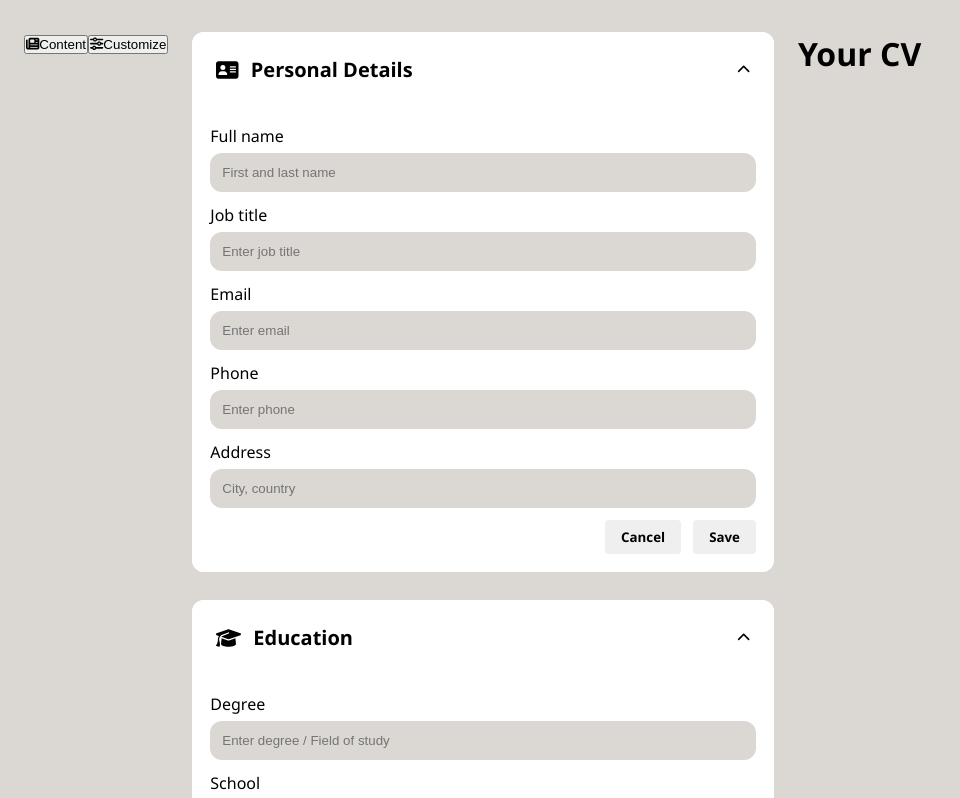
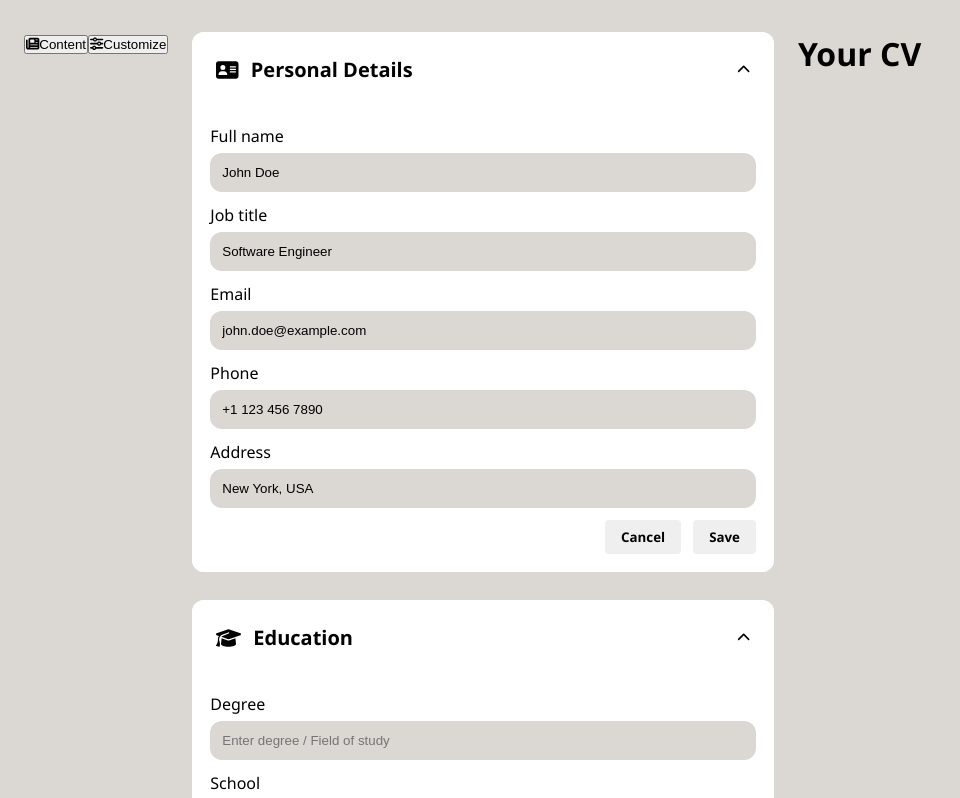
Before and after one commit to escapist-berlin/the-odin-project, a React (Vite) app in the folder cv-generator-app/: page / in a window 1280 px wide. Shown: the top 798 px of the page, without its empty margins (0-960 px from the left). Built offline with nearby package versions, Linux system fonts and the light colour scheme.

Commit message:
[WIP] PersonalDetails update values

```diff
--- a/cv-generator-app/src/App.jsx
+++ b/cv-generator-app/src/App.jsx
@@ -2,10 +2,26 @@ import { useState } from "react";
 import Sidebar from "./components/Sidebar";
 import Section from "./components/Section";
 import './styles/App.css'
+import sampleData from "./sampleData";
 
 function App() {
+  const [sections, setSections] = useState(sampleData);
   const [sectionOpen, setSectionOpen] = useState(null);
   const setOpen = (sectionName) => setSectionOpen(sectionName);
+
+  function handleSectionChange(e, sectionName) {
+    // e.target.dataset // key => "fullName"
+    // e.target.value // value => "John Doe"
+    const { key } = e.target.dataset;
+    const inputValue = e.target.value;
+    // const form = e.target.closest(".section-form");
+
+    const updatedSections = { ...sections };
+
+    updatedSections[sectionName][key] = inputValue;
+
+    setSections(updatedSections);
+  }
 
   return (
     <div className="app">
@@ -13,18 +29,24 @@ function App() {
         <Sidebar />
         <div className="form-container">
           <Section
+            data={sections.personal}
+            onChange={(e) => handleSectionChange(e, "personal")}
             isOpen={sectionOpen === "Personal Details"}
             setOpen={setOpen}
             sectionName="Personal Details"
             iconName="fa-solid fa-address-card"
           />
           <Section
+            data={sections.educations}
+            onChange={(e) => handleSectionChange(e, "educations")}
             isOpen={sectionOpen === "Education"}
             setOpen={setOpen}
             sectionName="Education"
             iconName="fa-solid fa-graduation-cap"
           />
           <Section
+            data={sections.experiences}
+            onChange={(e) => handleSectionChange(e, "experiences")}
             isOpen={sectionOpen === "Professional Experience"}
             setOpen={setOpen}
             sectionName="Professional Experience"
--- a/cv-generator-app/src/components/DisplayItems.jsx
+++ b/cv-generator-app/src/components/DisplayItems.jsx
@@ -4,13 +4,15 @@ import ExperienceForm from "./../components/ExperienceForm";
 
 export default function DisplayItems({
   /* eslint-disable react/prop-types */
+  data,
   sectionName,
+  onChange,
 }) {
   return (
     <div>
-      {sectionName === "Personal Details" && <PersonalDetails />}
-      {sectionName === "Education" && <EducationForm />}
-      {sectionName === "Professional Experience" && <ExperienceForm />}
+      {sectionName === "Personal Details" && <PersonalDetails data={data} onChange={onChange} />}
+      {sectionName === "Education" && <EducationForm data={data} onChange={onChange} />}
+      {sectionName === "Professional Experience" && <ExperienceForm data={data} onChange={onChange} />}
     </div>
   )
 }
--- a/cv-generator-app/src/components/PersonalDetails.jsx
+++ b/cv-generator-app/src/components/PersonalDetails.jsx
@@ -4,11 +4,7 @@ import "../styles/Section.css";
 
 export default function PersonalDetails({
   /* eslint-disable react/prop-types */
-  fullName,
-  jobTitle,
-  email,
-  phoneNumber,
-  address,
+  data,
   onChange,
 }) {
   return (
@@ -18,7 +14,7 @@ export default function PersonalDetails({
         id="full-name"
         labelText="Full name"
         placeholder="First and last name"
-        value={fullName}
+        value={data.fullName}
         onChange={onChange}
         data-key="fullName"
       />
@@ -27,7 +23,7 @@ export default function PersonalDetails({
         id="job-title"
         labelText="Job title"
         placeholder="Enter job title"
-        value={jobTitle}
+        value={data.jobTitle}
         onChange={onChange}
         data-key="jobTitle"
       />
@@ -36,7 +32,7 @@ export default function PersonalDetails({
         id="email"
         labelText="Email"
         placeholder="Enter email"
-        value={email}
+        value={data.email}
         onChange={onChange}
         data-key="email"
       />
@@ -45,16 +41,16 @@ export default function PersonalDetails({
         id="phone-number"
         labelText="Phone"
         placeholder="Enter phone"
-        value={phoneNumber}
+        value={data.phoneNumber}
         onChange={onChange}
-        data-key="email"
+        data-key="phoneNumber"
       />
       <InputField
         type="text"
         id="address"
         labelText="Address"
         placeholder="City, country"
-        value={address}
+        value={data.address}
         onChange={onChange}
         data-key="address"
       />
--- a/cv-generator-app/src/components/Section.jsx
+++ b/cv-generator-app/src/components/Section.jsx
@@ -4,7 +4,9 @@ import "../styles/Section.css";
 
 export default function Section({
   /* eslint-disable react/prop-types */
+  data,
   isOpen,
+  onChange,
   setOpen,
   sectionName,
   iconName,
@@ -18,7 +20,9 @@ export default function Section({
         iconName={iconName}
       />
       <DisplayItems
+        data={data}
         sectionName={sectionName}
+        onChange={onChange}
       />
     </div>
   )
--- a/cv-generator-app/src/sampleData.js
+++ b/cv-generator-app/src/sampleData.js
@@ -1,8 +1,9 @@
 import uniqid from "uniqid";
 
 const sampleData = {
-  personalInfo: {
+  personal: {
     fullName: "John Doe",
+    jobTitle: "Software Engineer",
     email: "john.doe@example.com",
     phoneNumber: "+1 123 456 7890",
     address: "New York, USA",
```
